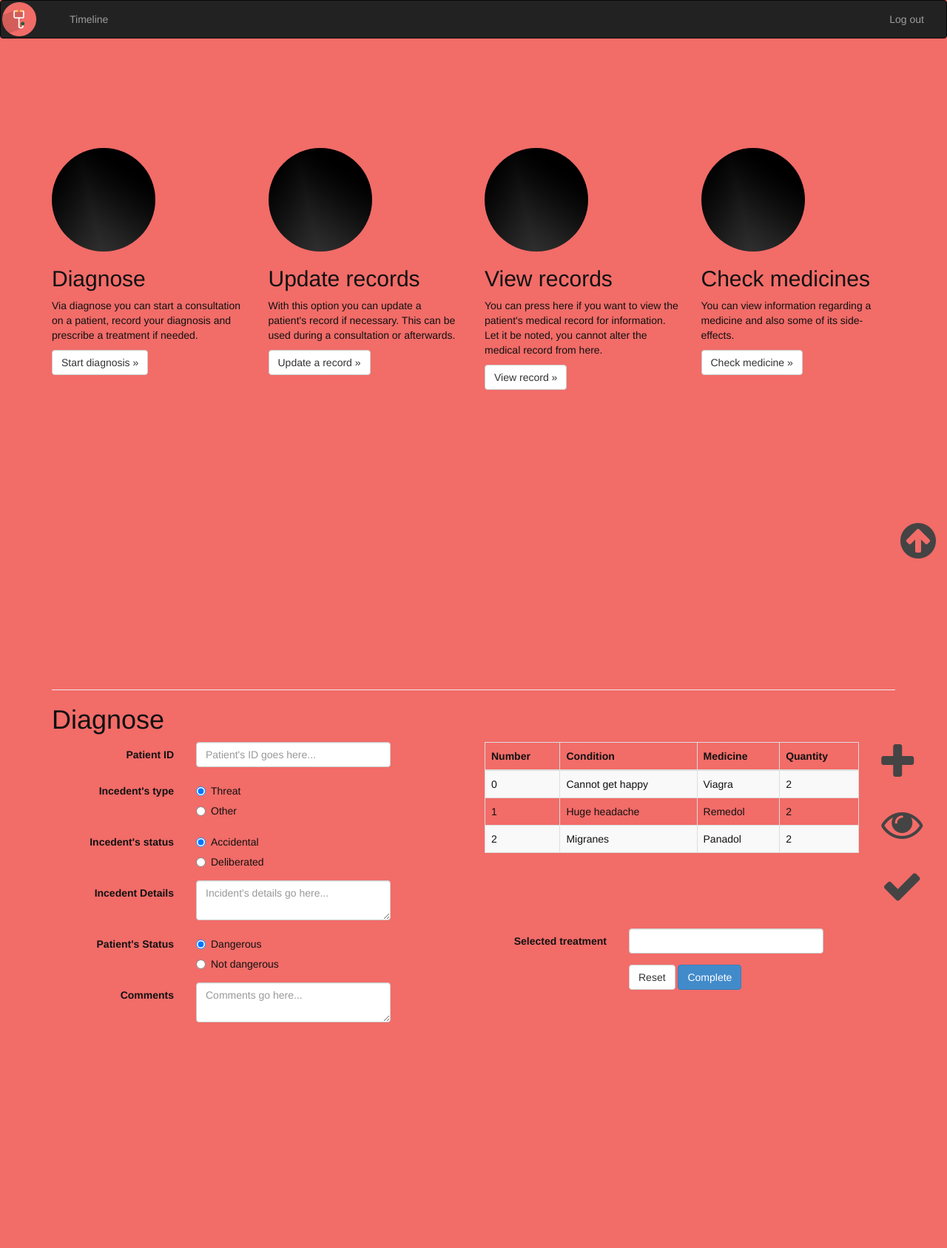
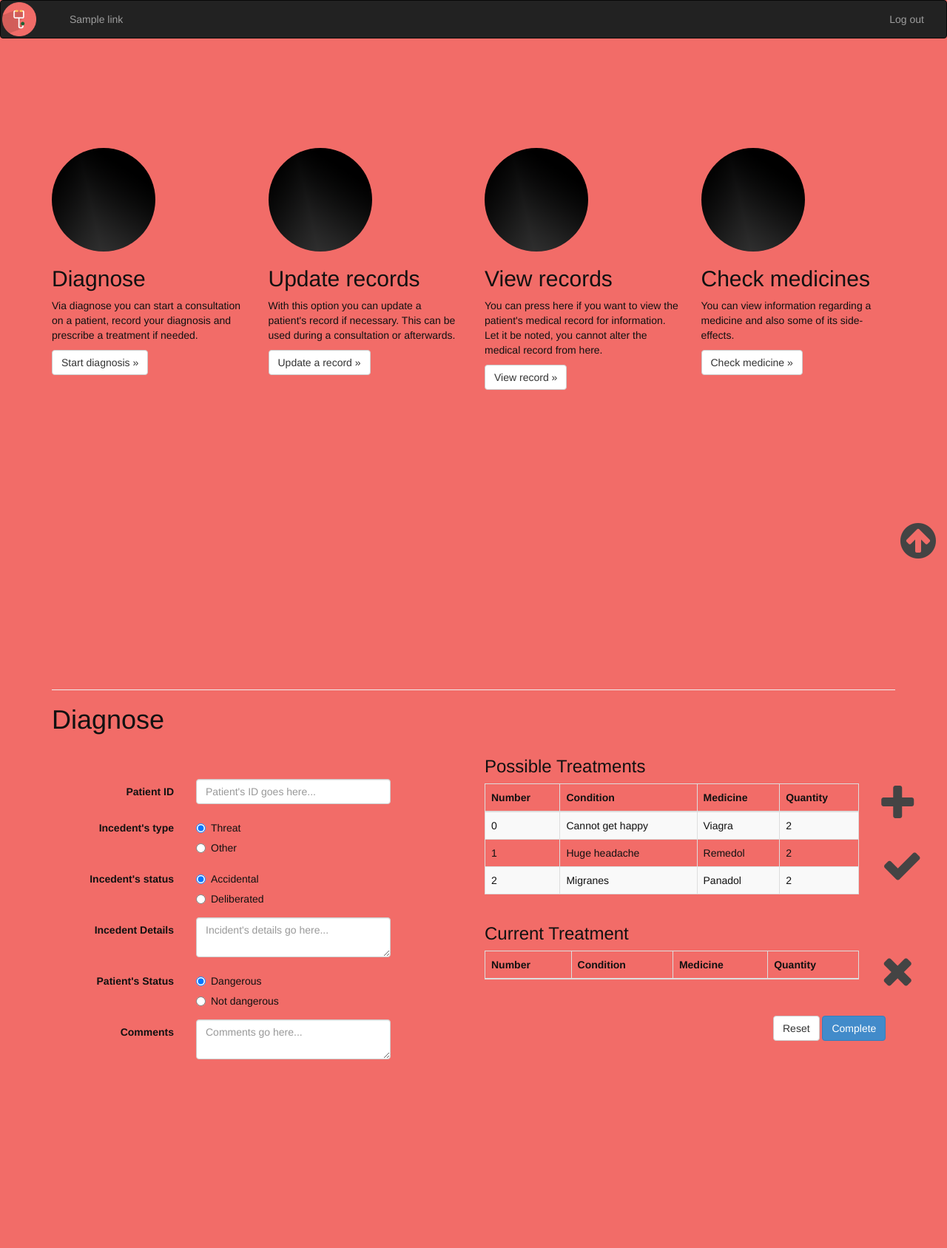
Before and after one commit to ArkhamAsylumEPL362Team/EPL362-ArkhamAsylum, a PHP site: page /clinical_staff.php in a window 1280 px wide. Shown: the top 1687 px of the page at 74% size. Run offline with PHP 8.4, Linux system fonts and the light colour scheme; lists and menus that the app fills with data are empty; some libraries are stand-ins or nearby versions.

Commit message:
condition and treatment form added

```diff
--- a/Website/_/css/reset.css
+++ b/Website/_/css/reset.css
@@ -85,3 +85,15 @@ body{
 #scroller-btn:hover{
     color:#222222;
 }
+
+#diagnose_slct_treatment{
+    margin-top: 10px;
+}
+
+.diagnose-form .leftside{
+    padding-top: 50px;
+}
+
+.submit-treatment{
+    padding-top: 10px;
+}
--- a/Website/_/js/arkham.clinical_staff.js
+++ b/Website/_/js/arkham.clinical_staff.js
@@ -72,7 +72,8 @@ function loadForm(operation){
 }
 
 var table4 = $('#example4').DataTable({
-    "searching": true
+    "searching": true,
+    "pageLength": 5
 });
 
 $('#example4 tbody').on('click','tr',function(){
@@ -85,34 +86,126 @@ $('#example4 tbody').on('click','tr',function(){
         }
 });
 
-$('#view-tr-btn').on('click',function(e){
-    if($('#example4 tbody tr').hasClass('selected')){
-        $('#modal-title').text('View treatment');
-        //$('.form-holder').load("components/view_treatment.php",function(){});
-        $('#my-modal').modal('toggle');
-    }else{
-        swal("You have to select a treatment to view.");
-    }
-    e.preventDefault();
-});
-
 $('#add-tr-btn').on('click',function(e){
     $('#modal-title').text('Add treatment');
-    //$('.form-holder').load("components/add_treatment.php",function(){});
+    $('.form-holder').load("components/add_treatment_form.php",function(){
+        var table6= $('#example6').DataTable({
+            "searching": true,
+            "bPaginate": true
+        });
+
+        $('#example6 tbody').on('click','tr',function(){
+            if ($(this).hasClass('selected')) {
+                $(this).removeClass('selected');
+            }
+            else {
+                    table6.$('tr.selected').removeClass('selected');
+                    $(this).addClass('selected');
+                }
+        });
+
+        var table7= $('#example7').DataTable({
+            "searching": false,
+            "bPaginate": false
+        });
+
+        $('#example7 tbody').on('click','tr',function(){
+            if ($(this).hasClass('selected')) {
+                $(this).removeClass('selected');
+            }
+            else {
+                    table7.$('tr.selected').removeClass('selected');
+                    $(this).addClass('selected');
+                }
+        });
+
+        $('#add-meds-btn').on('click',function(e){
+            if($('#example6 tbody tr').hasClass('selected')){
+                table7.row.add([
+                    $('tr.selected td').eq(0).text(),
+                    $('tr.selected td').eq(1).text(),
+                    $('tr.selected td').eq(2).text(),
+                    '<input  value="0" type="text">'
+
+                ]).draw();
+            }else{
+                swal("You have to select a medicine to use.");
+            }
+            e.preventDefault();
+        });
+
+        $('#delete-meds-btn').on('click',function(e){
+            if($('#example7 tbody tr').hasClass('selected')){
+               table7.row('.selected').remove().draw(false);
+            }else{
+                swal("You have to select a medicine to delete.");
+            }
+            e.preventDefault();
+        });
+
+        $('#add-treatment-form').submit(function(e){
+            if(!$('#example7 tbody tr.odd td').hasClass('dataTables_empty')){
+                $.each($('#example7 tbody tr'),function(key,value){
+                    table4.row.add([
+                        'New number',
+                        $('#psbl_tr_input').val(),
+                        $('td',value).eq(0).text(),
+                        $('td input',value).val()
+                    ]).draw();
+
+                    table5.row.add([
+                        'New number',
+                        $('#psbl_tr_input').val(),
+                        $('td',value).eq(0).text(),
+                        $('td input',value).val()
+                    ]).draw();
+                });
+                $('#my-modal').modal('toggle');
+            }else{
+                swal("You have to select medicines for treatment.");
+            }
+            e.preventDefault();
+        });
+    });
+    $('#my-modal .modal-dialog').addClass('modal-lg');
     $('#my-modal').modal('toggle');
     e.preventDefault();
 });
 
+var table5= $('#example5').DataTable({
+    "searching": false,
+    "bPaginate": false
+});
+
+$('#example5 tbody').on('click','tr',function(){
+    if ($(this).hasClass('selected')) {
+        $(this).removeClass('selected');
+    }
+    else {
+            table5.$('tr.selected').removeClass('selected');
+            $(this).addClass('selected');
+        }
+});
+
 $('#select-tr-btn').on('click',function(e){
     if($('#example4 tbody tr').hasClass('selected')){
-        $('#diagnose_slct_treatment').val(
-            $('tr.selected td').eq(0).text()+","
-            +$('tr.selected td').eq(1).text()+","
-            +$('tr.selected td').eq(2).text()+","
-            +$('tr.selected td').eq(3).text()
-        );
+        table5.row.add([
+            $('tr.selected td').eq(0).text(),
+            $('tr.selected td').eq(1).text(),
+            $('tr.selected td').eq(2).text(),
+            $('tr.selected td').eq(3).text()
+        ]).draw();
     }else{
         swal("You have to select a treatment to use.");
     }
     e.preventDefault();
 });
+
+$('#delete-ctr-btn').on('click',function(e){
+    if($('#example5 tbody tr').hasClass('selected')){
+       table5.row('.selected').remove().draw(false);
+    }else{
+        swal("You have to select a treatment to delete.");
+    }
+    e.preventDefault();
+});
--- a/Website/clinical_staff.php
+++ b/Website/clinical_staff.php
@@ -65,7 +65,7 @@
                     <form class="form-horizontal">
                         <fieldset>
                             <div class="row">
-                                <div class="col-md-6">
+                                <div class="leftside col-md-6">
                                     <div class="form-group">
                                         <label class="col-md-4 control-label" for="diagnose_patient_id_input">Patient ID</label>
                                         <div class="col-md-6">
@@ -137,6 +137,7 @@
                                     </div>
                                 </div>
                                 <div class="col-md-6">
+                                    <h3>Possible Treatments</h3>
                                     <div class="row">
                                         <div class="col-md-11">
                                             <?php include 'components/datatables/datatables-treatments.php'; ?>
@@ -144,20 +145,34 @@
                                         <div class="col-md-1">
                                             <table class="diary-menu">
                                                 <tr><td><div><a id="add-tr-btn" href="#"><i class="fa fa-plus fa-4x"></i></a></div></td></tr>
-                                                <tr><td><div><a id="view-tr-btn" href="#"><i class="fa fa-eye fa-4x"></i></a></div></td></tr>
                                                 <tr><td><div><a id="select-tr-btn" href="#"><i class="fa fa-check fa-4x"></i></a></div></td></tr>
                                             </table>
                                         </div>
                                     </div>
-                                    <div class="form-group">
-                                        <label class="col-md-4 control-label" for="diagnose_slct_treatment">Selected treatment</label>
-                                        <div class="col-md-6">
-                                            <input id="diagnose_slct_treatment" name="diagnose_slct_treatment" placeholder="" class="form-control input-md" required="" type="text">
+                                    <h3>Current Treatment</h3>
+                                    <div class="row">
+                                        <div class="col-md-11">
+                                            <table id="example5" class="current_treatment table table-striped table-bordered" cellspacing="0" width="100%">
+                                                <thead>
+                                                    <tr>
+                                                        <th>Number</th>
+                                                        <th>Condition</th>
+                                                        <th>Medicine</th>
+                                                        <th>Quantity</th>
+                                                    </tr>
+                                                </thead>
+                                                <tbody></tbody>
+                                            </table>
+                                        </div>
+                                        <div class="col-md-1">
+                                            <table class="diary-menu">
+                                                <tr><td><div><a id="delete-ctr-btn" href="#"><i class="fa fa-times fa-4x"></i></a></div></td></tr>
+                                            </table>
                                         </div>
                                     </div>
-                                    <div class="form-group">
-                                        <label class="col-md-4 control-label" for="reset_btn"></label>
-                                        <div class="col-md-8">
+                                    <div class="submit-treatment form-group">
+                                        <label class="col-md-8 control-label" for="reset_btn"></label>
+                                        <div class="col-md-4">
                                             <button id="reset_btn" name="reset_btn" class="btn btn-default">Reset</button>
                                             <button id="submit_btn" name="submit_btn" class="btn btn-primary">Complete</button>
                                         </div>
--- a/Website/components/navbar.php
+++ b/Website/components/navbar.php
@@ -12,7 +12,7 @@
 
         <div class="collapse navbar-collapse" id="bs-example-navbar-collapse-1">
             <ul class="nav navbar-nav">
-                <li><a id="show_timeline" href="#">Timeline</a></li>
+                <li><a href="#">Sample link</a></li>
             </ul>
             <ul class="nav navbar-nav navbar-right">
                 <li><a href="#">Log out</a></li>
--- a/Website/database/create_queries.sql
+++ b/Website/database/create_queries.sql
@@ -96,8 +96,7 @@ CREATE TABLE `TREATMENT` (
     id INT NOT NULL AUTO_INCREMENT PRIMARY KEY,
 	`condition` TEXT NOT NULL,
     medicine VARCHAR(15) NOT NULL,
-    quantity INT NOT NULL,
-    details TEXT NOT NULL
+    quantity INT NOT NULL
 );
 
 ALTER TABLE `TREATMENT`
```
Also changed, not shown: Website/components/add_treatment_form.php (added, +76 -0 lines).
